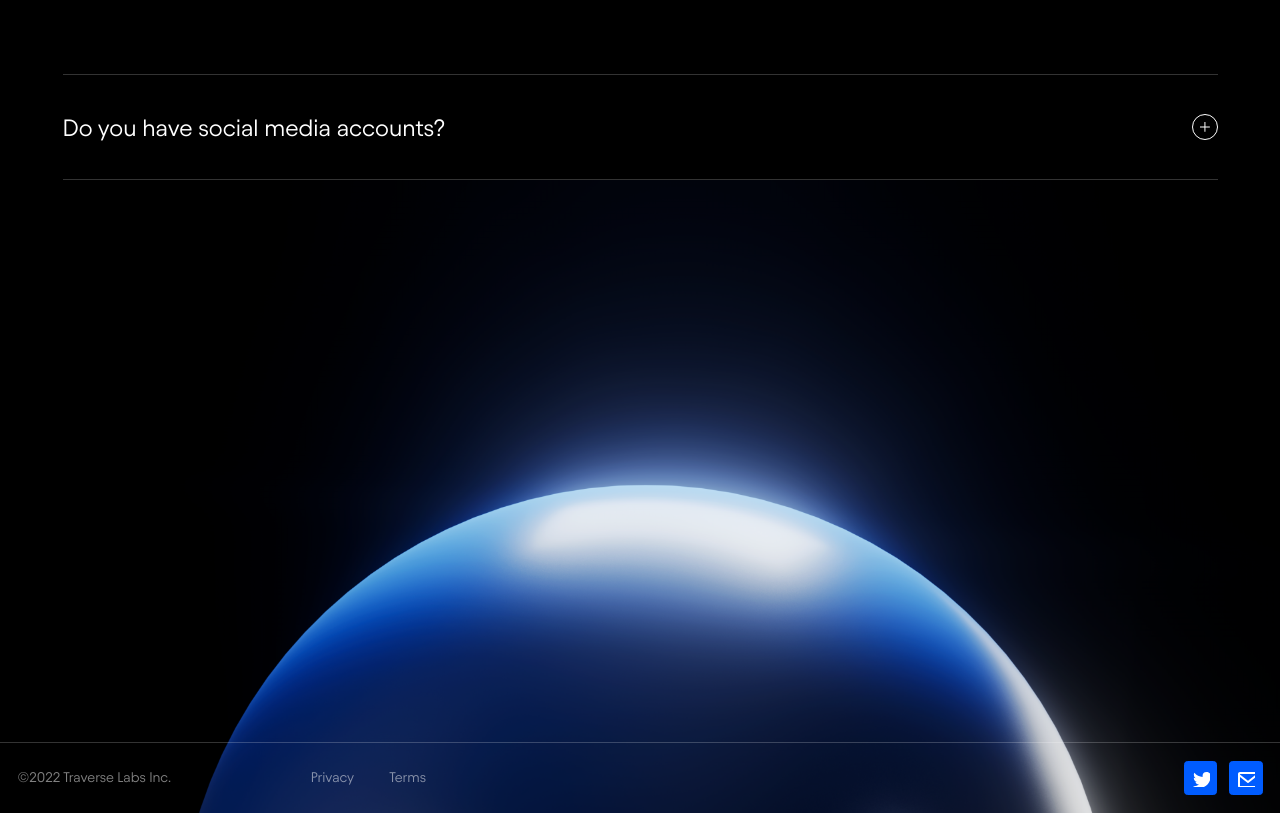
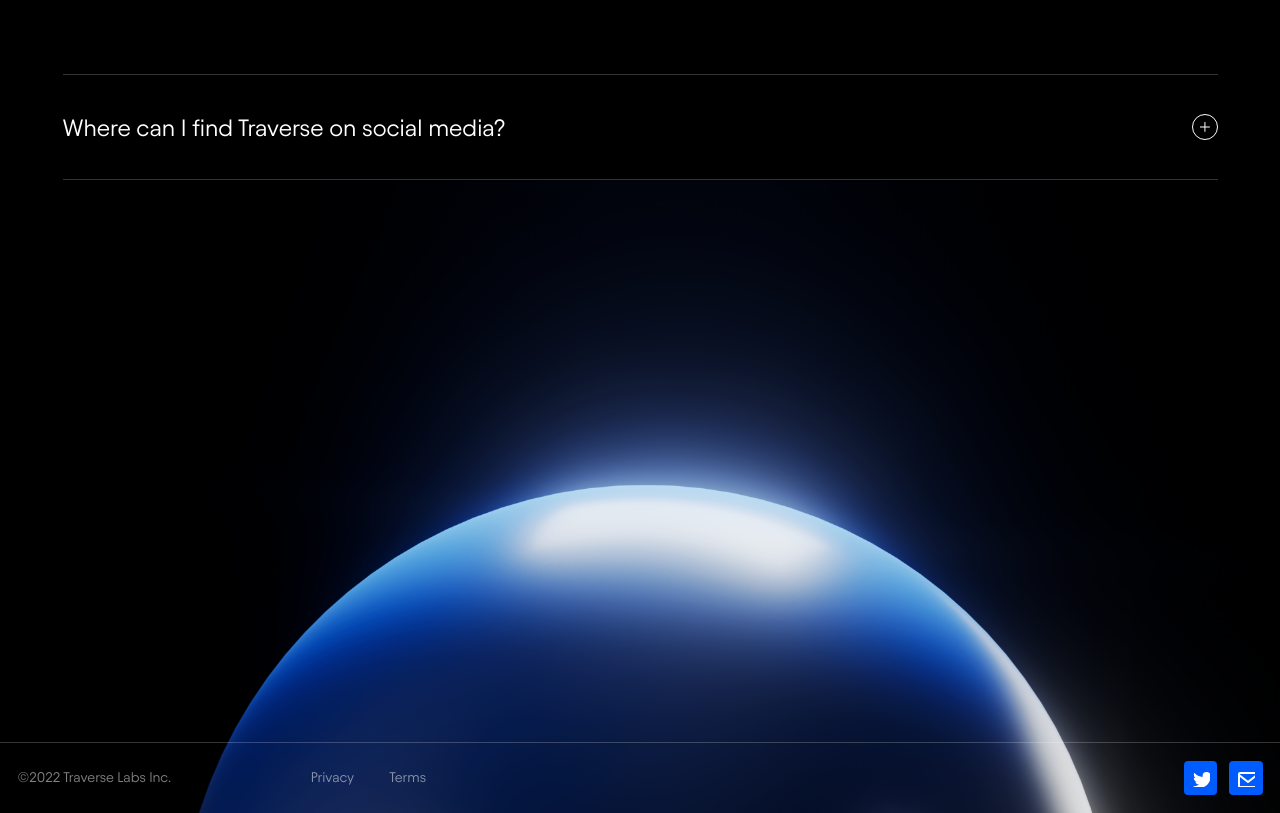
Before and after one commit to rommelmamedov/traverse, a React (Create React App) app: page /about in a window 1280 px wide. Shown: the part 1854-2667 px from the top of the page. Built offline with nearby package versions, Linux system fonts and the light colour scheme.

Commit message:
more content changes

```diff
--- a/src/landingPagesMock.js
+++ b/src/landingPagesMock.js
@@ -193,8 +193,8 @@ export const aboutTeam = [
 
 export const aboutAccordion = [
   {
-    title: "Do you have social media accounts?",
+    title: "Where can I find Traverse on social media?",
     content:
-      "<p>Yes! Scroll down to to the bottom of the page for our official links.</p>",
+      "<p>You can find all our official links at the bottom of any page.</p>",
   },
 ];
```
